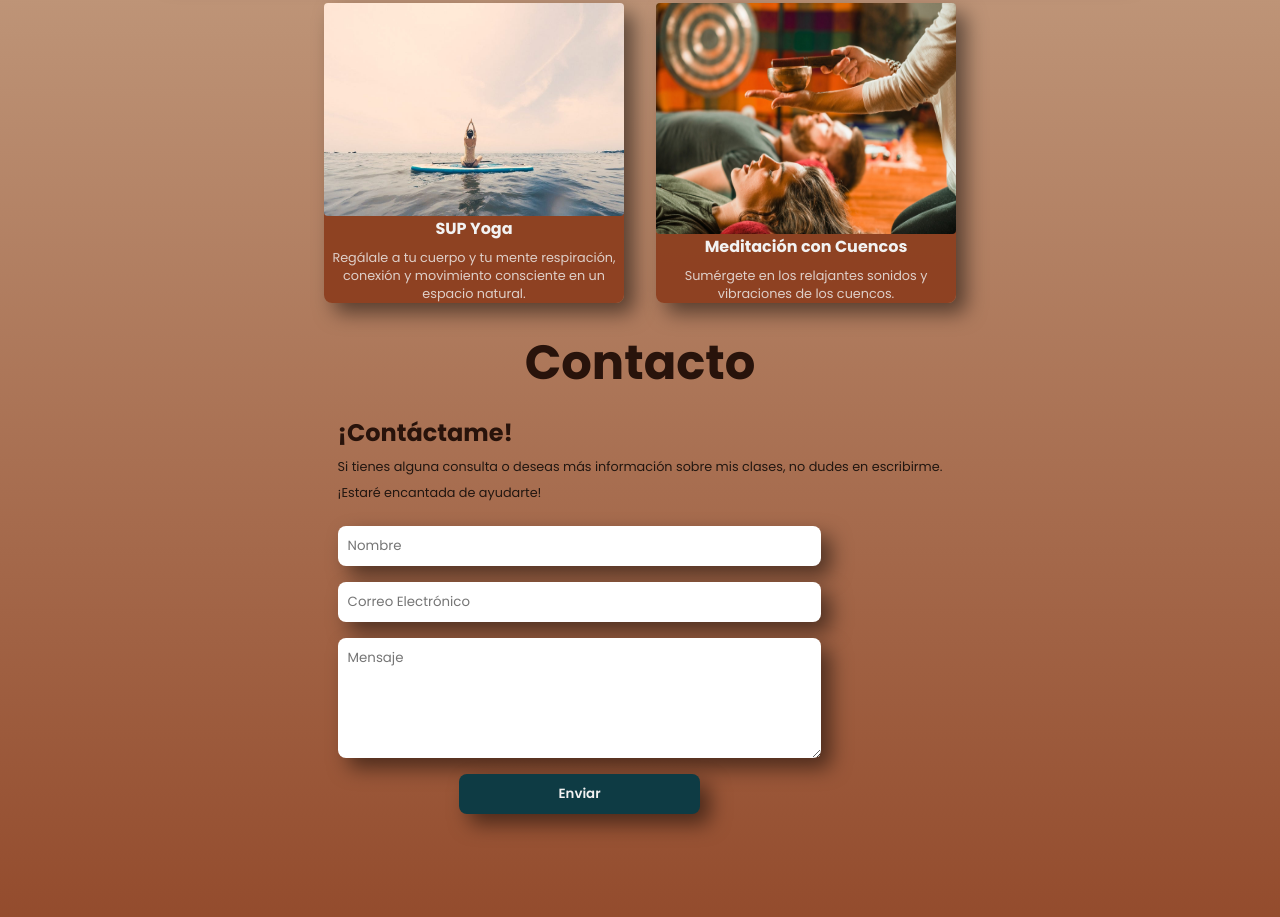
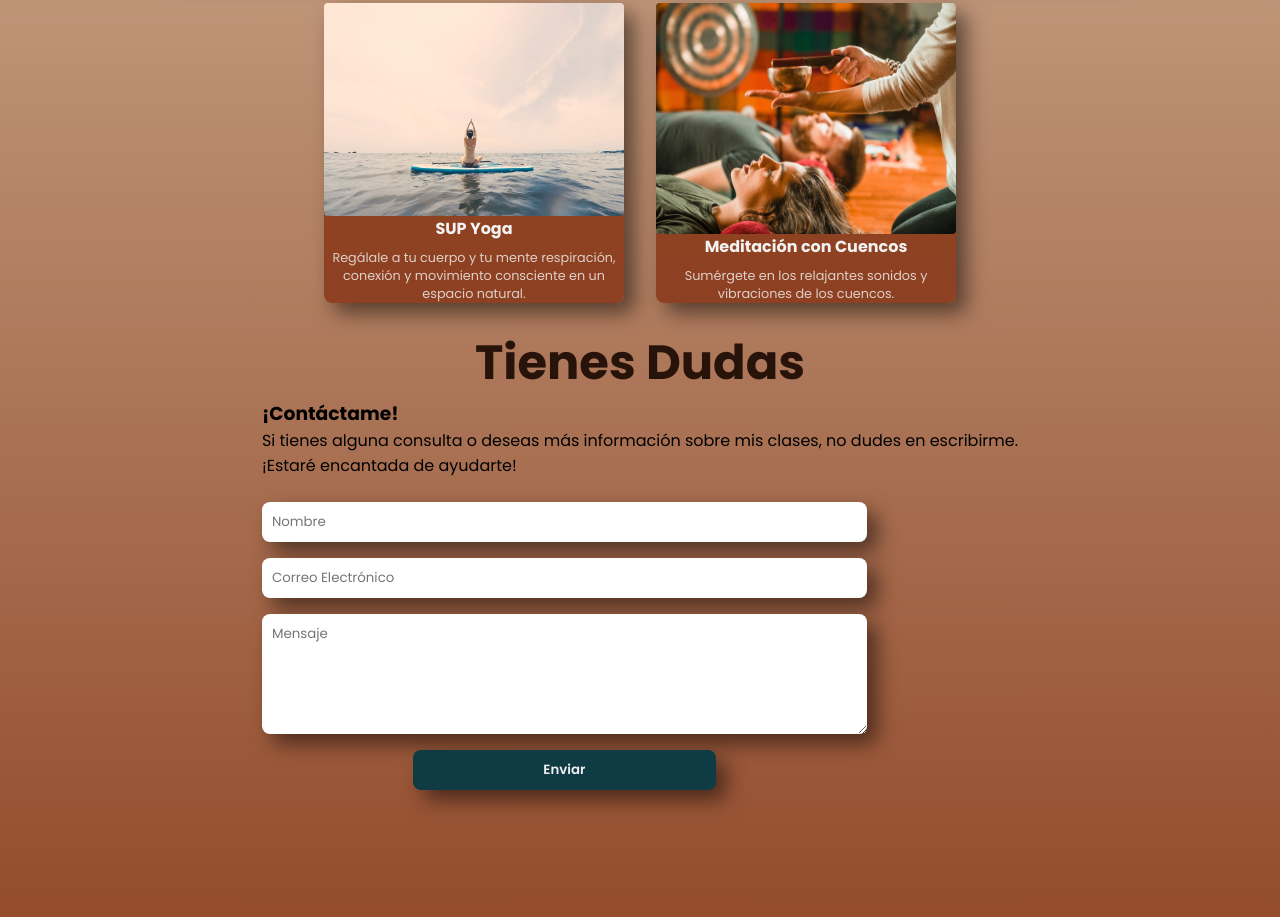
Before and after one commit to Tongaston/Almar-Yoga, a plain HTML site: page index.html in a window 1280 px wide. Shown: the part 2073-2990 px from the top of the page. Drawn offline with Linux system fonts and the light colour scheme.

Commit message:
changes for contact form

```diff
--- a/index.html
+++ b/index.html
@@ -351,12 +351,12 @@
      </section>
 
       <section id="contact">
-        <h2 class="contact-title">Contacto</h2>
+        <h2 class="contact-title">Tienes <span>Dudas</span></h2>
         <div class="contacto-container">
+          <h3>¡Contáctame!</h3>
+          <p>Si tienes alguna consulta o deseas más información sobre mis clases, no dudes en escribirme.</p>
+          <p class="ayudarte">¡Estaré encantada de ayudarte!</p>
           <div class="contact-info">
-            <h3>¡Contáctame!</h3>
-            <p>Si tienes alguna consulta o deseas más información sobre mis clases, no dudes en escribirme.</p>
-            <p>¡Estaré encantada de ayudarte!</p>
             <form id="contact-form">
               <input class="input-text" type="text" placeholder="Nombre" required>
               <input class="input-text" type="email" placeholder="Correo Electrónico" required>
```
